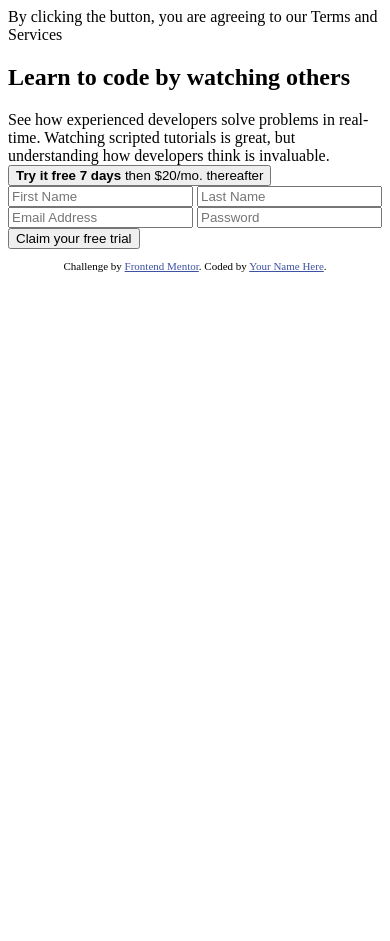
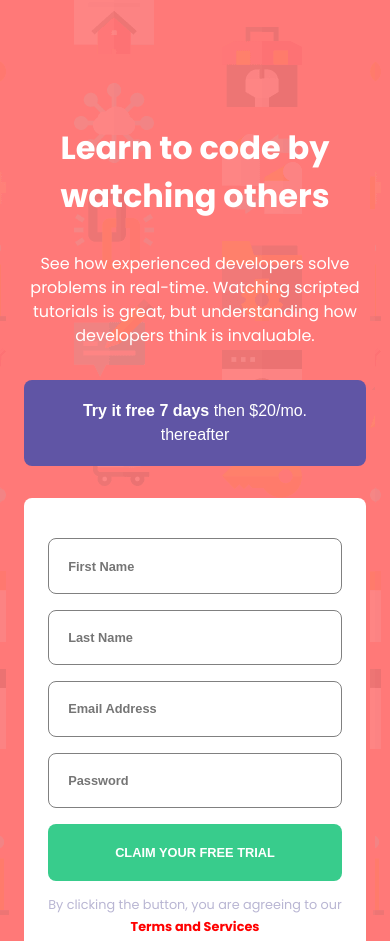
Before and after one commit to okrdev093/Intro-component-with-sign-up-form, a plain HTML site: page app/index.html in a window 390 px wide. Shown: the top 941 px of the page. Before the commit the page ends 844 px from the top, so only its background shows below. Drawn offline with Linux system fonts and the light colour scheme.

Commit message:
parte mobile sin terminar

```diff
--- a/app/index.html
+++ b/app/index.html
@@ -5,6 +5,9 @@
   <meta name="viewport" content="width=device-width, initial-scale=1.0"> <!-- displays site properly based on user's device -->
 
   <link rel="icon" type="image/png" sizes="32x32" href="./images/favicon-32x32.png">
+  <link rel="preconnect" href="https://fonts.googleapis.com">
+  <link rel="preconnect" href="https://fonts.gstatic.com" crossorigin>
+  <link href="https://fonts.googleapis.com/css2?family=Big+Shoulders+Display:wght@700&family=Lexend+Deca&family=Poppins:wght@400;500;600;700&display=swap" rel="stylesheet">
   <link rel="stylesheet" href="/app/scss/main.css">
   <title>Frontend Mentor | Intro component with sign up form</title>
 
@@ -29,7 +32,6 @@
 
 
 
-  By clicking the button, you are agreeing to our Terms and Services
   <div class="container">
 
     <section class="hero">
@@ -46,6 +48,8 @@
         <input type="text" name="email" id="email" placeholder="Email Address">
         <input type="text" name="pass" id="pass" placeholder="Password">
         <button type="submit"> Claim your free trial </button>
+        <p>By clicking the button, you are agreeing to
+           our <strong>Terms and Services</strong></p>
       </form>
     </section>
   </div>
--- a/app/scss/_globals.scss
+++ b/app/scss/_globals.scss
@@ -1,7 +1,16 @@
 *{
     box-sizing: border-box;
+    padding: 0;
+    margin: 0;
 }
 
 body{
-    background-color:white;
+
+    background-image:url('./../images/bg-intro-mobile.png');
+    background-repeat: repeat;
+    background-color: #FF7978;
+    font-family: 'Big Shoulders Display', cursive;
+    font-family: 'Lexend Deca', sans-serif;
+    font-family: 'Poppins', sans-serif;
+    color:white;
 }
--- /dev/null
+++ b/app/scss/_hero.scss
@@ -0,0 +1,71 @@
+.hero{
+    padding-top: 6.25rem;
+    text-align: center;
+
+    &__title{
+
+        font-size: 2rem;
+        margin-bottom: 2rem;
+        font-weight: 700;
+    }
+
+    &__paragraph{
+        margin-bottom: 2rem;
+        line-height: 1.5;
+        font-weight: 400;
+    }
+    &__cta{
+        background-color: $accent_Blue;
+        border-radius: .5rem;
+        border: none;
+        color: white;
+        font-size: 1rem;
+        line-height: 1.5;
+        margin-bottom: 2rem;
+        padding: 1.2rem 3rem;
+    }
+}
+
+.form{
+    background-color: white;
+    border-radius: .5rem;
+    padding: 1.5rem;
+
+    input {
+        width: 100%;
+        display: block;
+        padding: 1.2rem;
+        border-radius: .5rem;
+        border: 1px solid gray;
+        margin: 1rem 0;
+        font-weight: 700;
+        font-size: .8rem;
+    }
+
+    button{
+        background-color: $primary_Green;
+        border-radius: .5rem;
+        border: none;
+        color: white;
+        display: block;
+        font-size: .8rem;
+        line-height: 1.5;
+        padding: 1.2rem 3rem;
+        text-transform: uppercase;
+        width: 100%;
+        margin-bottom: .8rem;
+        font-weight: 600;
+    }
+
+    p{
+
+        color:hsl(246, 25%, 77%);
+        text-align:center;
+        font-size: .8rem;
+        line-height: 1.7;
+
+        strong{
+            color:red;
+        }
+    }
+}
--- a/app/scss/_layout.scss
+++ b/app/scss/_layout.scss
@@ -1 +1,11 @@
 //Contains css that handle layout
+.container{
+    padding: 1.5rem;
+    width: 100%;
+    min-height: 100vh;
+
+    @media (min-width: 780px) {
+
+        display: flex;
+    }
+}
--- a/app/scss/_variables.scss
+++ b/app/scss/_variables.scss
@@ -0,0 +1,10 @@
+
+
+$primary_Red: hsl(0, 100%, 74%);
+$primary_Green: hsl(154, 59%, 51%);
+
+$accent_Blue: hsl(248, 32%, 49%);
+
+
+$neutral_DarkBlue: hsl(249, 10%, 26%);
+$neutral_GrayishBlue: hsl(246, 25%, 77%);
--- a/app/scss/main.scss
+++ b/app/scss/main.scss
@@ -1,4 +1,5 @@
 
 @import "variables";
 @import "globals";
-@import "layout"
+@import "layout";
+@import "hero";
```
Also changed, not shown: app/scss/main.css, 1 other file.
